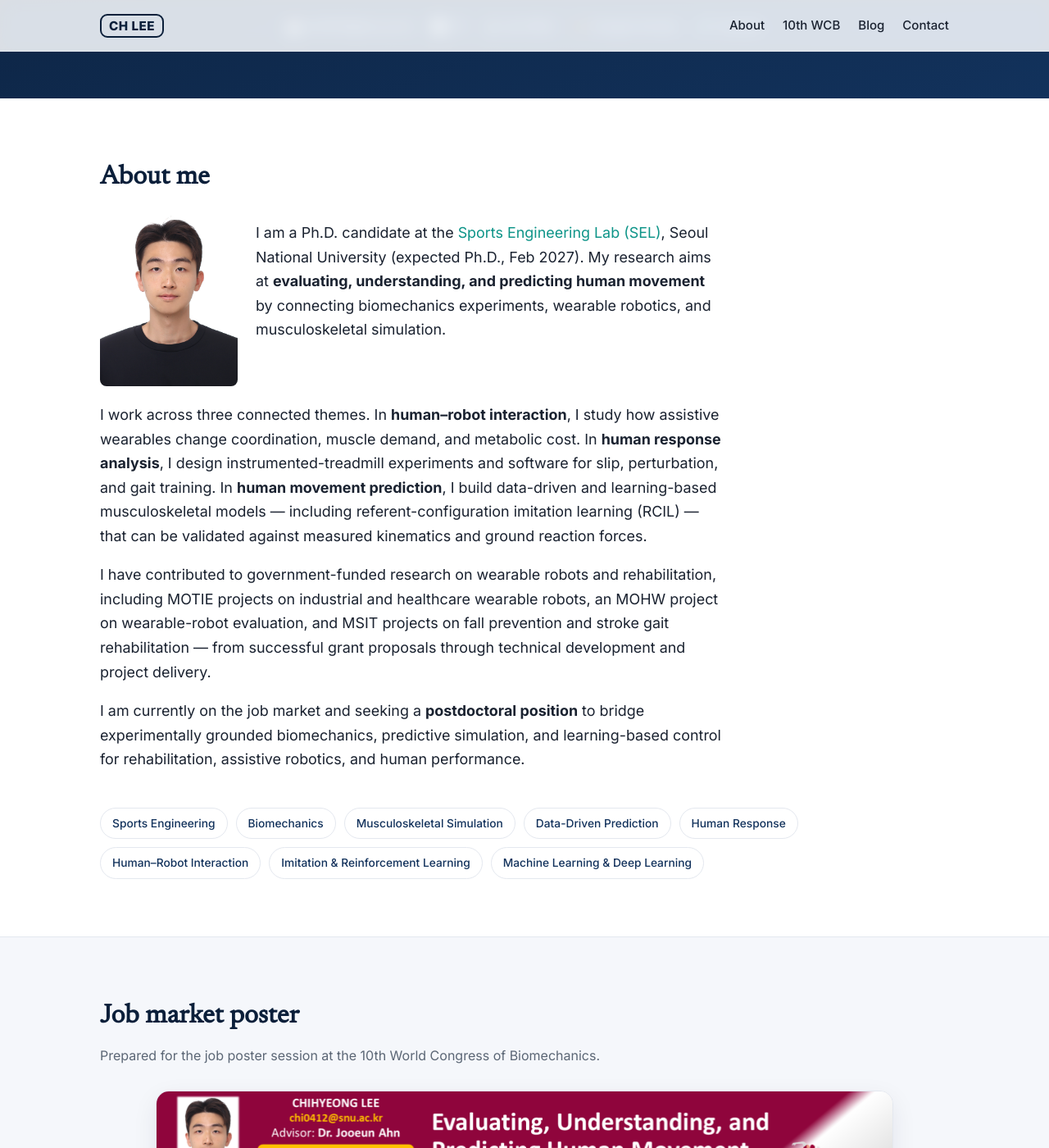
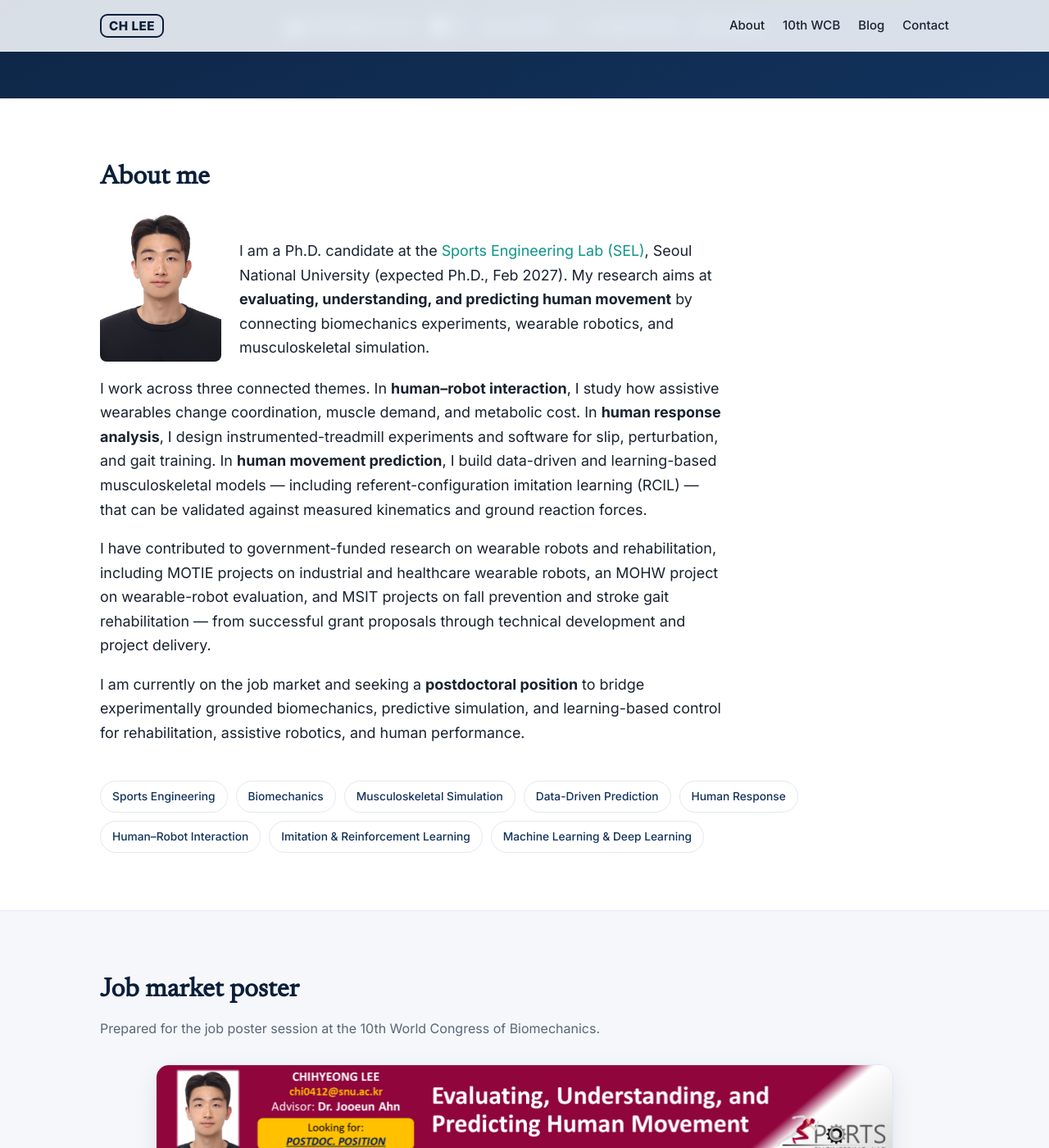
Before and after one commit to 27bro/27bro.github.io, a Jekyll site: the page built from index.html, in a window 1280 px wide and 1400 px high, scrolled down 397 px. Shown: the whole window at 82% size. Built offline with Jekyll 4.4.1, drawn with Linux system fonts in a browser that asks for light colours.

Commit message:
Lower first About paragraph and tighten photo gap.
Co-authored-by: Cursor <cursoragent@cursor.com>

```diff
--- a/assets/css/style.css
+++ b/assets/css/style.css
@@ -131,9 +131,9 @@ a:hover { text-decoration: underline; }
 }
 .about-photo {
   float: left;
-  width: 168px;
+  width: 148px;
   height: auto;
-  margin: 4px 22px 14px 0;
+  margin: 0 22px 8px 0;
   border-radius: 8px;
   object-fit: cover;
   display: block;
@@ -141,9 +141,12 @@ a:hover { text-decoration: underline; }
 .about-body .lead {
   max-width: none;
 }
+.about-body .lead:first-of-type {
+  padding-top: 22px;
+}
 .about-continue {
   clear: both;
-  padding-top: 6px;
+  padding-top: 2px;
 }
 .about-body::after {
   content: "";
```
